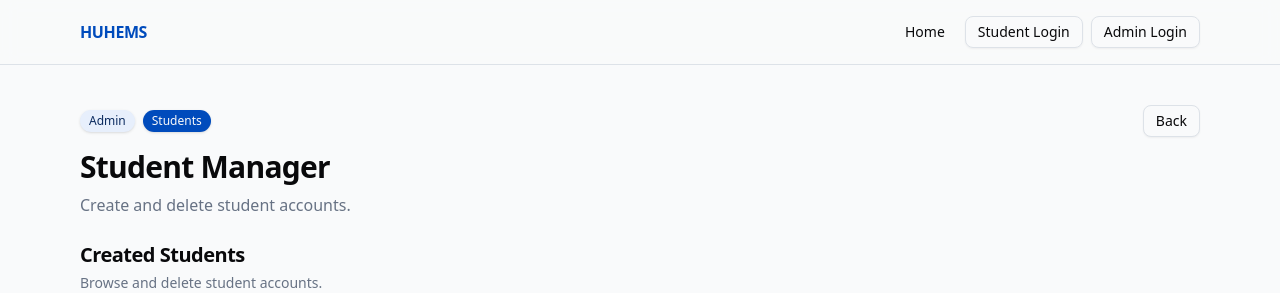
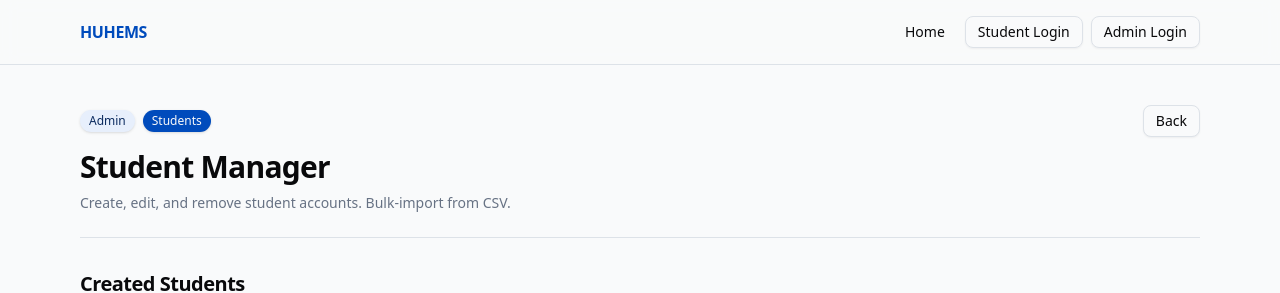
Before and after one commit to KeneanDita/HUHEMS, a Next.js app in the folder frontend/: page /admin/students in a window 1280 px wide. Shown: the top 293 px of the page. Built offline with nearby package versions, Linux system fonts and the light colour scheme; no server answers.

Commit message:
style: apply consistent page header to admin student manager
Add border-b pb-6, gap-8 outer wrapper, and improve description
to mention CSV bulk-import.

Made-with: Cursor

```diff
--- a/frontend/app/admin/students/page.tsx
+++ b/frontend/app/admin/students/page.tsx
@@ -5,8 +5,8 @@ import { AdminStudentsClient } from "./ui";
 
 export default function AdminStudentsPage() {
   return (
-    <div className="grid gap-6">
-      <div className="animate-in fade-in slide-in-from-top-4 duration-500">
+    <div className="grid gap-8">
+      <div className="animate-in fade-in slide-in-from-top-4 duration-500 border-b pb-6">
         <div className="flex flex-wrap items-center justify-between gap-3">
           <div className="flex items-center gap-2">
             <Badge variant="secondary" className="shadow-sm">Admin</Badge>
@@ -17,7 +17,7 @@ export default function AdminStudentsPage() {
           </div>
         </div>
         <h1 className="mt-3 text-3xl font-semibold tracking-tight">Student Manager</h1>
-        <p className="mt-2 max-w-2xl text-muted-foreground">Create and delete student accounts.</p>
+        <p className="mt-2 max-w-xl text-sm text-muted-foreground">Create, edit, and remove student accounts. Bulk-import from CSV.</p>
       </div>
 
       <AdminStudentsClient />
```
